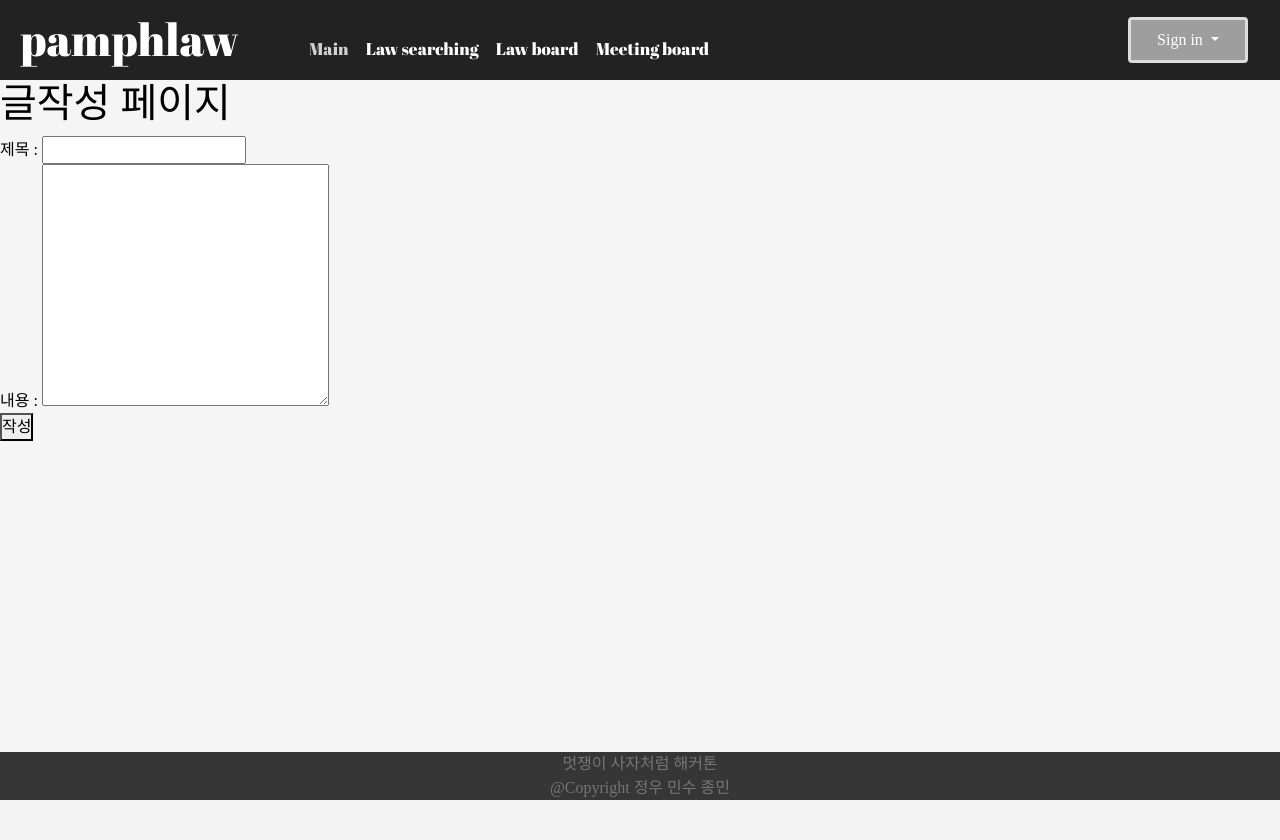
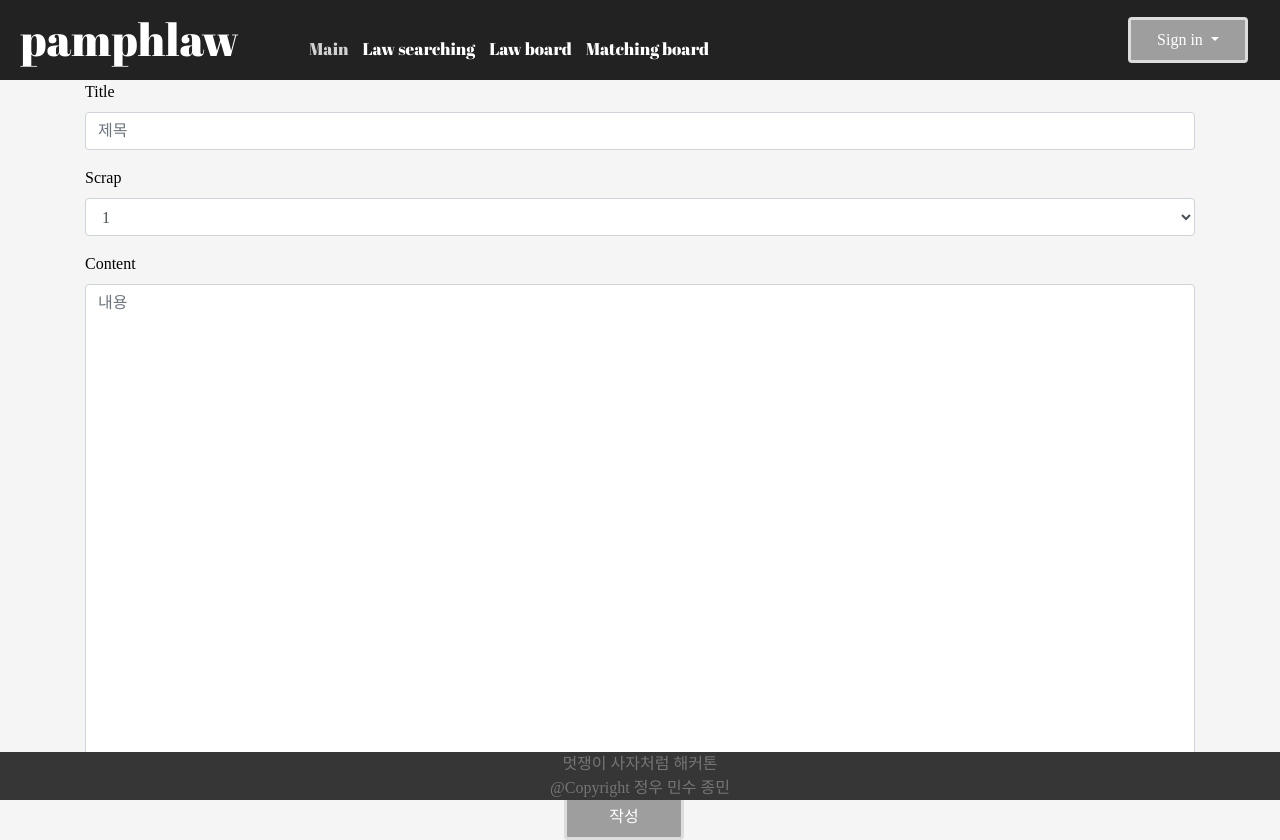
Before and after one commit to chomins/Law_test, a Django app: page /lawboard/lawboard/new in a window 1280 px wide. Before the commit the page ends 800 px from the top, so only its background shows below. Run offline with Django 3.2, Linux system fonts and the light colour scheme; some libraries are stand-ins or nearby versions; some web fonts are replaced; grey boxes are pictures that could not be loaded.

Commit message:
LawBoard css

```diff
--- a/law/templates/base.html
+++ b/law/templates/base.html
@@ -29,7 +29,7 @@
                         <li ><a style="font-family: 'Roboto', sans-serif; font-family: 'Abril Fatface', cursive; color:lightgray;" href="">Main</a></li>
                         <li ><a style="font-family: 'Roboto', sans-serif; font-family: 'Abril Fatface', cursive; color:white;" href="{% url 'family_board' %}">Law searching</a></li>
 						<li ><a style="font-family: 'Roboto', sans-serif; font-family: 'Abril Fatface', cursive; color:white;" href="{% url 'lb_list' %}">Law board</a></li>
-						<li ><a style="font-family: 'Roboto', sans-serif; font-family: 'Abril Fatface', cursive; color:white;" href="{% url 'mb_list' %}">Meeting board</a></li>
+						<li ><a style="font-family: 'Roboto', sans-serif; font-family: 'Abril Fatface', cursive; color:white;" href="{% url 'mb_list' %}">Matching board</a></li>
                     </ul>
                 </nav>
             </div>
--- a/lawboard/templates/lawboard_new.html
+++ b/lawboard/templates/lawboard_new.html
@@ -1,11 +1,48 @@
 {% extends 'base.html' %}
 {% block content %}
-<h1>글작성 페이지</h1>
 
-<form action="{% url 'lb_create'%}" method = "POST">
-    {%csrf_token%}
-    제목 : <input type="text" name = "title"><br>
-    내용 : <textarea name="body" id="" cols="30" rows="10" value="body"></textarea><br>
-    <button type="submit">작성</button>
-</form>
+<div class="container">
+
+    <form action="{% url 'lb_create'%}" method = "POST">
+        {%csrf_token%}
+        <div class="row">
+            <div class="col">
+            <div class="form-group">
+                <label >Title</label>
+                <input type="text" name = "title" class="form-control" id="Title" placeholder="제목" required="required">
+              </div>
+            </div>
+        </div>
+        <div class="row">
+            <div class="col">
+                <div class="form-group">
+                    <label for="exampleFormControlSelect1">Scrap</label>
+                    <select class="form-control" id="exampleFormControlSelect1">
+                      <option>1</option>
+                      <option>2</option>
+                      <option>3</option>
+                      <option>4</option>
+                      <option>5</option>
+                    </select>
+                  </div>
+            </div>
+
+        </div>
+        <div class="row">
+            <div class="col">
+                <div class="form-group">
+                    <label for="exampleFormControlTextarea1">Content</label>
+                    <textarea class="form-control" name="body" id="" cols="30" rows="20" placeholder="내용"  required="required"></textarea>
+                  </div>
+            </div>
+        </div>
+        <div class="row" width=100% style="text-align: center;">
+            <div class="col">
+                <button type="submit" class="btn btn-outline-dark" style="background-color: black; color: white;">작성</button>
+            </div>
+        </div>
+
+    </form>
+</div>
+
 {%endblock%}
--- a/lawboard/views.py
+++ b/lawboard/views.py
@@ -27,7 +27,7 @@ def lawboardFilter(request):
 
     lawboards = filter_result
     #페이지네이터
-    paginator = Paginator(lawboards,7)
+    paginator = Paginator(lawboards,15)
     page = request.GET.get('page')
     paginator2 = paginator.get_page(page)
 
```
Also changed, not shown: account/templates/login.html (+20 -2 lines), account/templates/signup.html (+6 -1 lines), lawboard/templates/lawboard_list.html (+28 -9 lines), static/css/writing button.png (added).
